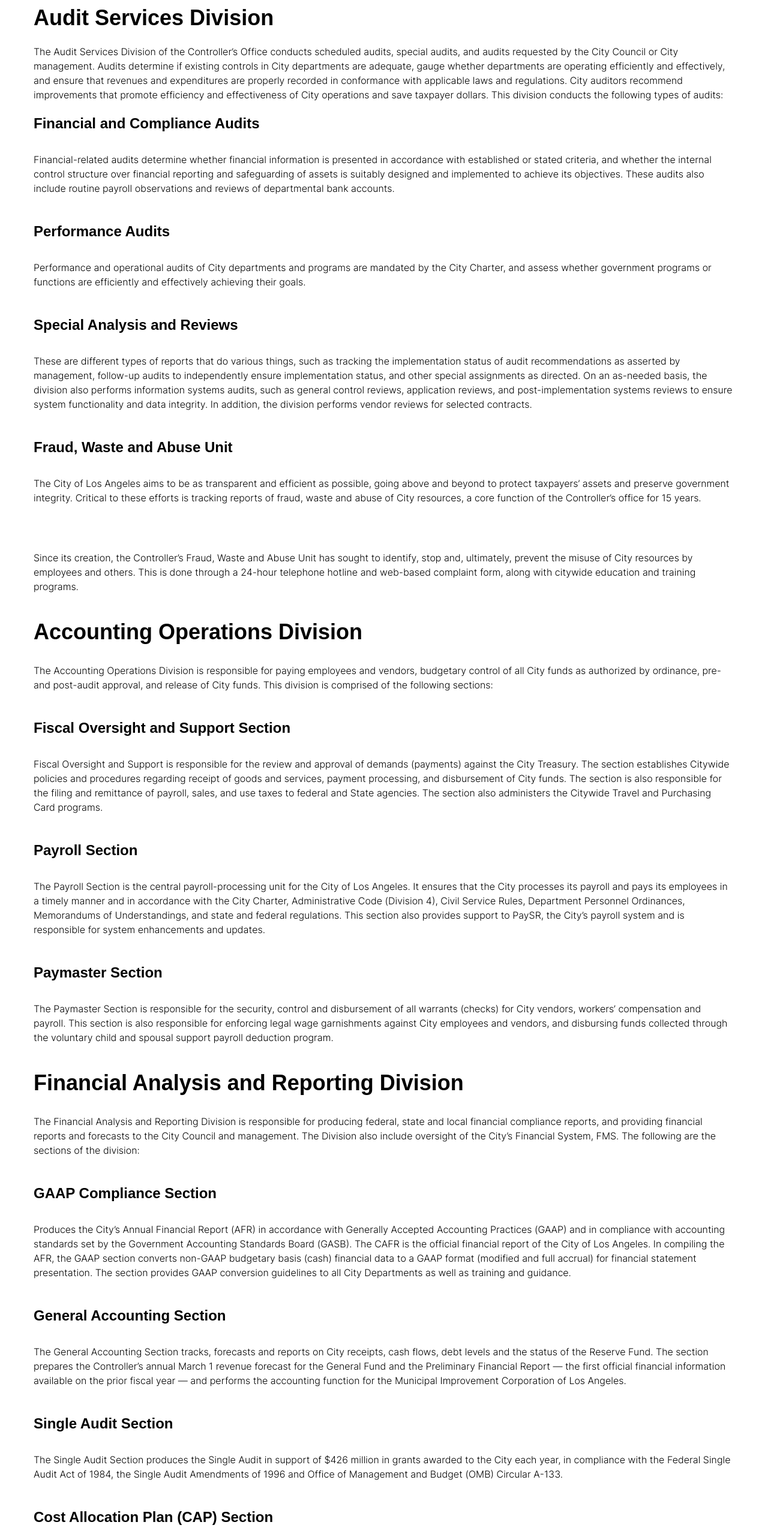
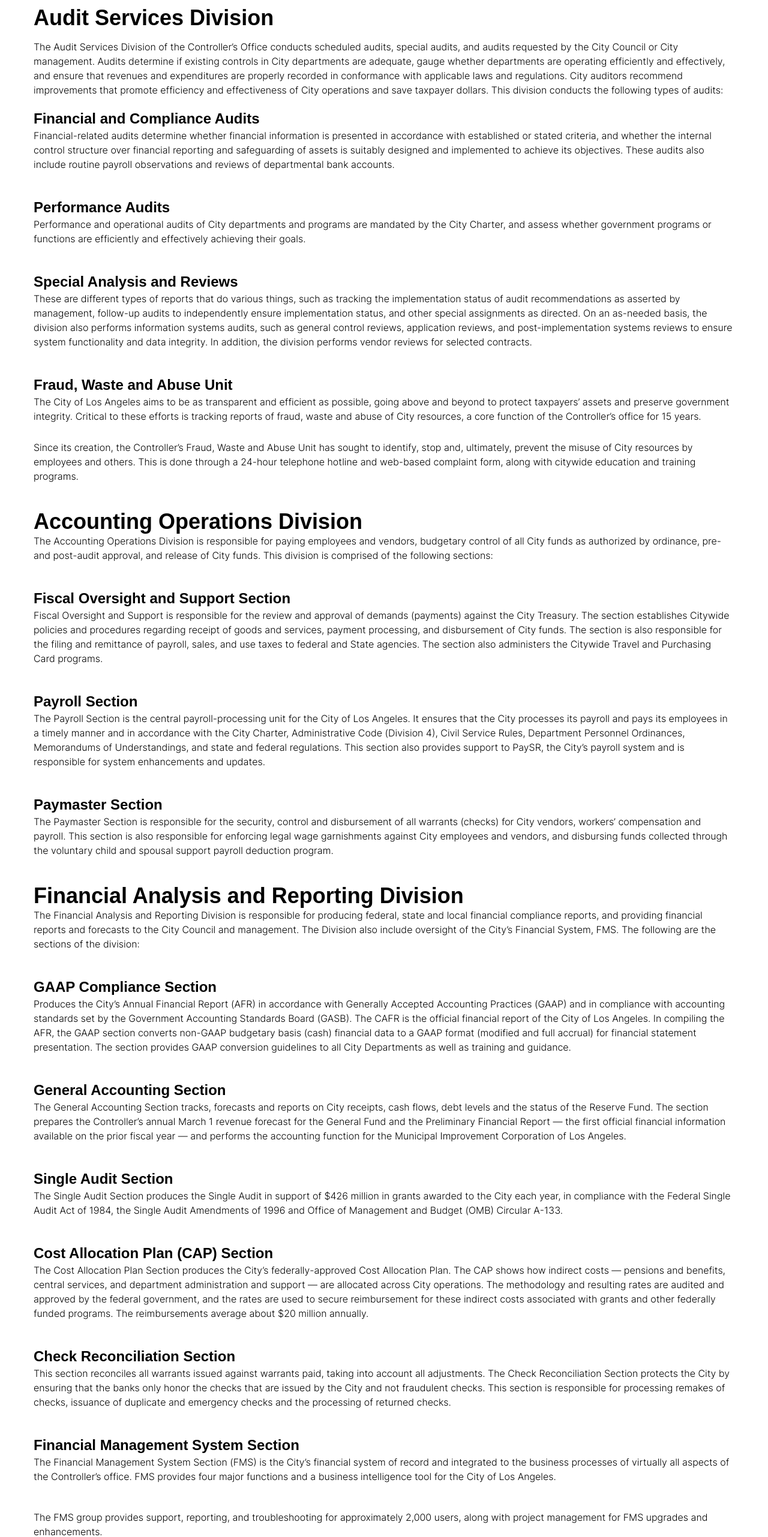
Before and after one commit to isaacylee/controller-website, a Next.js app: page /about in a window 1280 px wide. Shown: the part 1131-3694 px from the top of the page at 60% size. Built offline with nearby package versions, Linux system fonts and the light colour scheme.

Commit message:
fix about page spacing

```diff
--- a/src/pages/about.tsx
+++ b/src/pages/about.tsx
@@ -119,7 +119,7 @@ export default function About(props: any) {
           {/*BRUH OKAY THE CONTACTS GO HERE */}
 
           <h1 className='md:py-4'>Audit Services Division</h1>
-          <p className='mb-3 font-light text-black dark:text-gray-300 md:relative md:py-2'>
+          <p className='mb-3 font-light text-black dark:text-gray-300 md:relative md:pb-2'>
             The Audit Services Division of the Controller’s Office conducts
             scheduled audits, special audits, and audits requested by the City
             Council or City management. Audits determine if existing controls in
@@ -132,7 +132,7 @@ export default function About(props: any) {
             audits:
           </p>
           <h3>Financial and Compliance Audits</h3>
-          <p className='mb-3 font-light text-black dark:text-gray-300 md:relative md:py-8'>
+          <p className='mb-3 font-light text-black dark:text-gray-300 md:relative md:pb-8'>
             Financial-related audits determine whether financial information is
             presented in accordance with established or stated criteria, and
             whether the internal control structure over financial reporting and
@@ -141,14 +141,14 @@ export default function About(props: any) {
             observations and reviews of departmental bank accounts.
           </p>
           <h3>Performance Audits</h3>
-          <p className='mb-3 font-light text-black dark:text-gray-300 md:relative md:py-8'>
+          <p className='mb-3 font-light text-black dark:text-gray-300 md:relative md:pb-8'>
             Performance and operational audits of City departments and programs
             are mandated by the City Charter, and assess whether government
             programs or functions are efficiently and effectively achieving
             their goals.
           </p>
           <h3>Special Analysis and Reviews</h3>
-          <p className='mb-3 font-light text-black dark:text-gray-300 md:relative md:py-8'>
+          <p className='mb-3 font-light text-black dark:text-gray-300 md:relative md:pb-8'>
             These are different types of reports that do various things, such as
             tracking the implementation status of audit recommendations as
             asserted by management, follow-up audits to independently ensure
@@ -160,14 +160,14 @@ export default function About(props: any) {
             reviews for selected contracts.
           </p>
           <h3>Fraud, Waste and Abuse Unit</h3>
-          <p className='mb-3 font-light text-black dark:text-gray-300 md:relative md:py-8'>
+          <p className='mb-3 font-light text-black dark:text-gray-300 md:relative md:pb-4'>
             The City of Los Angeles aims to be as transparent and efficient as
             possible, going above and beyond to protect taxpayers’ assets and
             preserve government integrity. Critical to these efforts is tracking
             reports of fraud, waste and abuse of City resources, a core function
             of the Controller’s office for 15 years.
           </p>
-          <p className='mb-3 font-light text-black dark:text-gray-300 md:relative md:py-8'>
+          <p className='mb-3 font-light text-black dark:text-gray-300 md:relative md:pb-8'>
             Since its creation, the Controller’s Fraud, Waste and Abuse Unit has
             sought to identify, stop and, ultimately, prevent the misuse of City
             resources by employees and others. This is done through a 24-hour
@@ -178,7 +178,7 @@ export default function About(props: any) {
           <div className='break-normal'></div>
 
           <h1>Accounting Operations Division</h1>
-          <p className='mb-3 font-light text-black dark:text-gray-300 md:relative md:py-8'>
+          <p className='mb-3 font-light text-black dark:text-gray-300 md:relative md:pb-8'>
             The Accounting Operations Division is responsible for paying
             employees and vendors, budgetary control of all City funds as
             authorized by ordinance, pre- and post-audit approval, and release
@@ -186,7 +186,7 @@ export default function About(props: any) {
           </p>
 
           <h3>Fiscal Oversight and Support Section</h3>
-          <p className='mb-3 font-light text-black dark:text-gray-300 md:relative md:py-8'>
+          <p className='mb-3 font-light text-black dark:text-gray-300 md:relative md:pb-8'>
             Fiscal Oversight and Support is responsible for the review and
             approval of demands (payments) against the City Treasury. The
             section establishes Citywide policies and procedures regarding
@@ -197,7 +197,7 @@ export default function About(props: any) {
             Purchasing Card programs.
           </p>
           <h3>Payroll Section</h3>
-          <p className='mb-3 font-light text-black dark:text-gray-300 md:relative md:py-8'>
+          <p className='mb-3 font-light text-black dark:text-gray-300 md:relative md:pb-8'>
             The Payroll Section is the central payroll-processing unit for the
             City of Los Angeles. It ensures that the City processes its payroll
             and pays its employees in a timely manner and in accordance with the
@@ -208,7 +208,7 @@ export default function About(props: any) {
             enhancements and updates.
           </p>
           <h3>Paymaster Section</h3>
-          <p className='mb-3 font-light text-black dark:text-gray-300 md:relative md:py-8'>
+          <p className='mb-3 font-light text-black dark:text-gray-300 md:relative md:pb-8'>
             The Paymaster Section is responsible for the security, control and
             disbursement of all warrants (checks) for City vendors, workers’
             compensation and payroll. This section is also responsible for
@@ -220,7 +220,7 @@ export default function About(props: any) {
           <div className='break-normal'></div>
 
           <h1>Financial Analysis and Reporting Division</h1>
-          <p className='mb-3 font-light text-black dark:text-gray-300 md:relative md:py-8'>
+          <p className='mb-3 font-light text-black dark:text-gray-300 md:relative md:pb-8'>
             The Financial Analysis and Reporting Division is responsible for
             producing federal, state and local financial compliance reports, and
             providing financial reports and forecasts to the City Council and
@@ -229,7 +229,7 @@ export default function About(props: any) {
             division:
           </p>
           <h3>GAAP Compliance Section</h3>
-          <p className='mb-3 font-light text-black dark:text-gray-300 md:relative md:py-8'>
+          <p className='mb-3 font-light text-black dark:text-gray-300 md:relative md:pb-8'>
             Produces the City’s Annual Financial Report (AFR) in accordance with
             Generally Accepted Accounting Practices (GAAP) and in compliance
             with accounting standards set by the Government Accounting Standards
@@ -241,7 +241,7 @@ export default function About(props: any) {
             Departments as well as training and guidance.
           </p>
           <h3>General Accounting Section</h3>
-          <p className='mb-3 font-light text-black dark:text-gray-300 md:relative md:py-8'>
+          <p className='mb-3 font-light text-black dark:text-gray-300 md:relative md:pb-8'>
             The General Accounting Section tracks, forecasts and reports on City
             receipts, cash flows, debt levels and the status of the Reserve
             Fund. The section prepares the Controller’s annual March 1 revenue
@@ -251,7 +251,7 @@ export default function About(props: any) {
             Improvement Corporation of Los Angeles.
           </p>
           <h3>Single Audit Section</h3>
-          <p className='mb-3 font-light text-black dark:text-gray-300 md:relative md:py-8'>
+          <p className='mb-3 font-light text-black dark:text-gray-300 md:relative md:pb-8'>
             The Single Audit Section produces the Single Audit in support of
             $426 million in grants awarded to the City each year, in compliance
             with the Federal Single Audit Act of 1984, the Single Audit
@@ -259,7 +259,7 @@ export default function About(props: any) {
             Circular A-133.
           </p>
           <h3>Cost Allocation Plan (CAP) Section</h3>
-          <p className='mb-3 font-light text-black dark:text-gray-300 md:relative md:py-8'>
+          <p className='mb-3 font-light text-black dark:text-gray-300 md:relative md:pb-8'>
             The Cost Allocation Plan Section produces the City’s
             federally-approved Cost Allocation Plan. The CAP shows how indirect
             costs — pensions and benefits, central services, and department
@@ -271,7 +271,7 @@ export default function About(props: any) {
             annually.
           </p>
           <h3>Check Reconciliation Section</h3>
-          <p className='mb-3 font-light text-black dark:text-gray-300 md:relative md:py-8'>
+          <p className='mb-3 font-light text-black dark:text-gray-300 md:relative md:pb-8'>
             This section reconciles all warrants issued against warrants paid,
             taking into account all adjustments. The Check Reconciliation
             Section protects the City by ensuring that the banks only honor the
@@ -281,20 +281,20 @@ export default function About(props: any) {
             checks.
           </p>
           <h3>Financial Management System Section</h3>
-          <p className='mb-3 font-light text-black dark:text-gray-300 md:relative md:py-8'>
+          <p className='mb-3 font-light text-black dark:text-gray-300 md:relative md:pb-8'>
             The Financial Management System Section (FMS) is the City’s
             financial system of record and integrated to the business processes
             of virtually all aspects of the Controller’s office. FMS provides
             four major functions and a business intelligence tool for the City
             of Los Angeles.
           </p>
-          <p className='mb-3 font-light text-black dark:text-gray-300 md:relative md:py-8'>
+          <p className='mb-3 font-light text-black dark:text-gray-300 md:relative md:pb-8'>
             The FMS group provides support, reporting, and troubleshooting for
             approximately 2,000 users, along with project management for FMS
             upgrades and enhancements.
           </p>
           <h3>Funds and Appropriations Section</h3>
-          <p className='mb-3 font-light text-black dark:text-gray-300 md:relative md:py-8'>
+          <p className='mb-3 font-light text-black dark:text-gray-300 md:relative md:pb-8'>
             The Funds and Appropriations Section is responsible for budgetary
             control of all City funds authorized by ordinance, the Mayor and
             City Council. The section verifies the availability of funds before
@@ -306,7 +306,7 @@ export default function About(props: any) {
             Principles.
           </p>
           <h3>Open Data Section</h3>
-          <p className='mb-3 font-light text-black dark:text-gray-300 md:relative md:py-8'>
+          <p className='mb-3 font-light text-black dark:text-gray-300 md:relative md:pb-8'>
             The Controller’s Open Data section develops, implements, supports
             and maintains Control Panel L.A., and collaborates with other City
             and proprietary departments to publish financial information related
```
